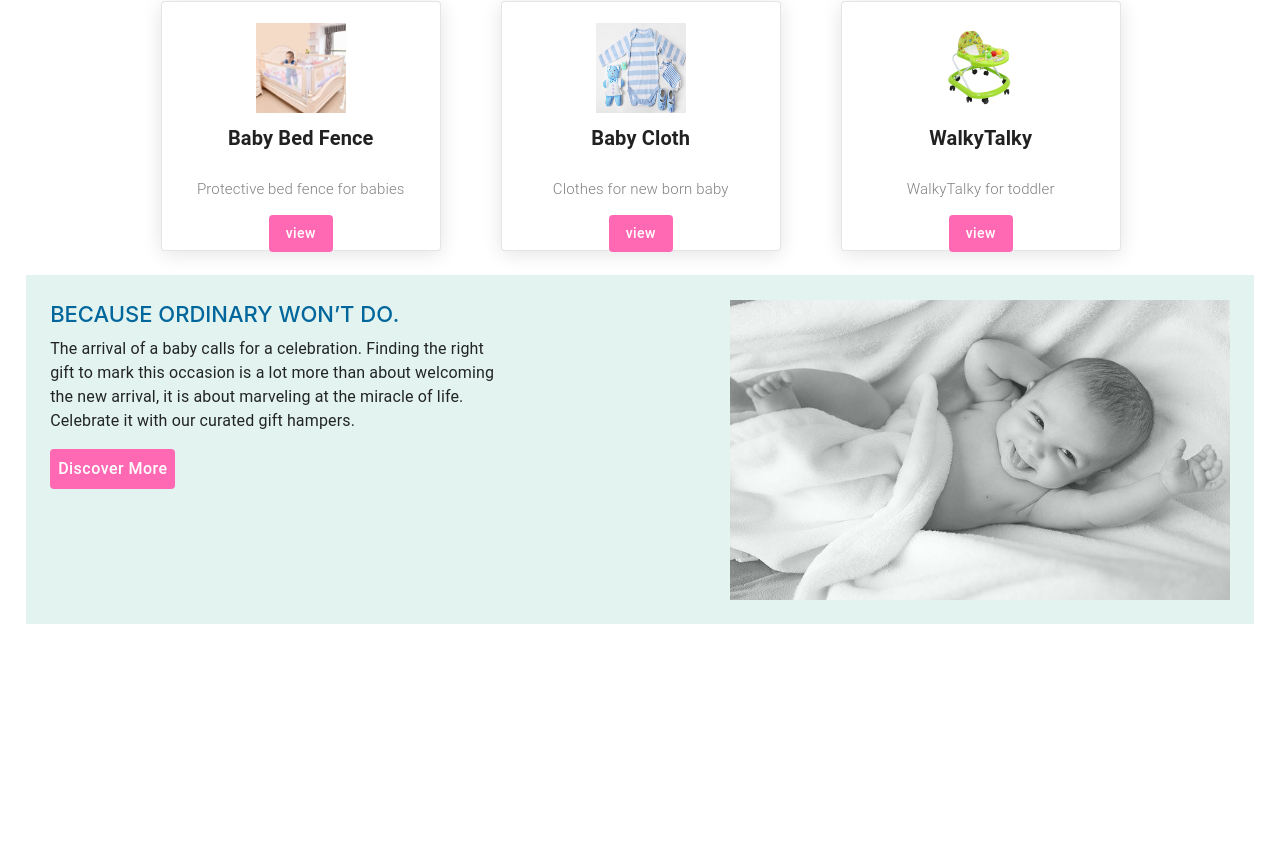
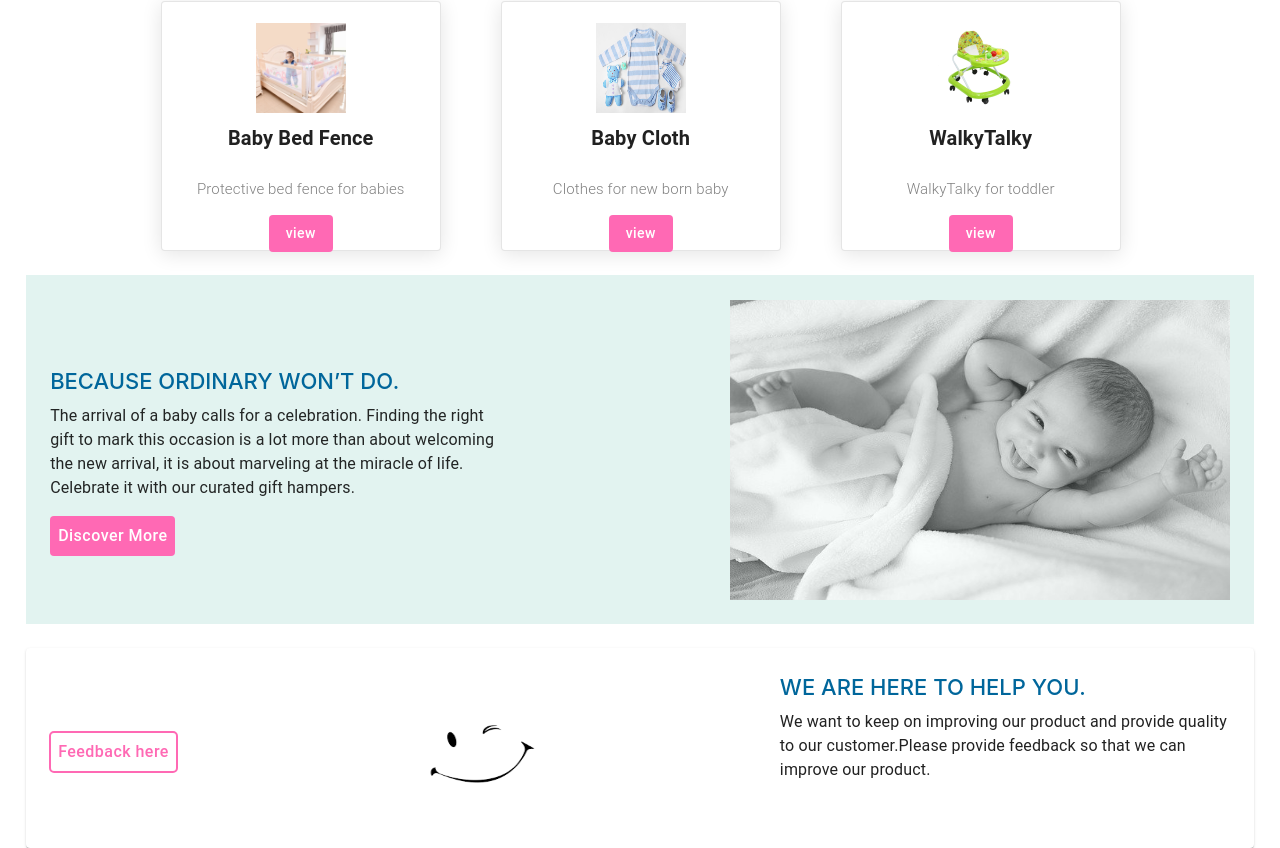
Before and after one commit to SushilSubedi/babyland, a React (Create React App) app: page / in a window 1280 px wide. Shown: the part 509-1357 px from the top of the page. Before the commit the page ends 1133 px from the top, so only its background shows below. Built offline with nearby package versions, Linux system fonts and the light colour scheme.

Commit message:
feedback blog is added

```diff
--- /dev/null
+++ b/src/components/Connect/Connect.js
@@ -0,0 +1,63 @@
+import React from 'react';
+import { Box,Paper,Button,createStyles,makeStyles,Typography } from '@material-ui/core';
+import smile from '../../Asset/smile.png';
+// import TextField from '@material-ui/core/TextField';
+
+
+const Connect = () => {
+    const classes = useStyles();
+    return(
+        <Box component={Paper} elavation= {false} className={classes.connect}>
+            <div className={classes.feedback}>
+                <Button className={classes.button}>Feedback here</Button>
+            </div>
+            <div>
+                <img src={smile} width="200px" height= "150px" alt= "smile everyone"/>
+            </div>
+
+            <div>
+                <Typography  variant="h5" className={classes.Typography1}>WE ARE HERE TO HELP YOU.</Typography>
+                <Typography className={classes.Typography2}>We want to keep on improving our product and provide quality to our customer.Please provide feedback so that we can improve our product.</Typography>
+            </div>
+        </Box>
+    )
+}
+
+const useStyles = makeStyles(theme =>
+    createStyles({
+        connect: {
+            marginTop:'2%',
+            height:'200px',
+            display:'flex',
+            padding:'2%',
+            justifyContent:'space-between'
+        },
+        Typography1: {
+            fontSize:'22px',
+            fontFamily:'inherit',
+            fontWeight:'500',
+            color:'#00669b'
+        },
+        Typography2: {
+            width:'450px',
+            paddingTop:'8px',
+            fontSize:'16px',
+            paddingBottom:'16px'
+        },
+        button: {
+            color:'hotpink',
+            outline:'auto',
+            textTransform:'initial',
+            fontSize:'16px',
+            "&:hover": {
+                color:'hotpink',
+                outline:'auto'
+            }
+        },
+        feedback: {
+            alignSelf:'center',
+            marginTop:'8px'
+        }
+    }))
+
+export default Connect;
--- a/src/components/Home/Home.js
+++ b/src/components/Home/Home.js
@@ -3,6 +3,7 @@ import ImageSlider from '../ImageSlider/ImageSlider';
 import AppCardList from '../AppCard/AppCardList';
 import { Typography,makeStyles,createStyles } from '@material-ui/core';
 import HomeBlog from '../HomeBlog/HomeBlog';
+import Connect from '../Connect/Connect';
 
 const Home = () =>{
     const classes = useStyles();
@@ -16,6 +17,7 @@ const Home = () =>{
                 <AppCardList/>
             </div>
             <HomeBlog/>
+            <Connect/>
         </div>
     )
 }
--- a/src/components/HomeBlog/HomeBlog.js
+++ b/src/components/HomeBlog/HomeBlog.js
@@ -6,7 +6,7 @@ const HomeBlog = () =>{
     const classes = useStyles();
     return(
         <Box className={classes.Blog} >
-            <div>
+            <div style={{alignSelf:'center'}}>
                 <Typography  variant="h5" className={classes.Typography1}>BECAUSE ORDINARY WON’T DO.</Typography>
                 <Typography className={classes.Typography2}>The arrival of a baby calls for a celebration. Finding the right gift to mark this occasion is a lot more than about welcoming the new arrival, it is about marveling at the miracle of life. Celebrate it with our curated gift hampers.</Typography>
                 <Button className={classes.button}>
```
Also changed, not shown: src/Asset/smile.png (added).
